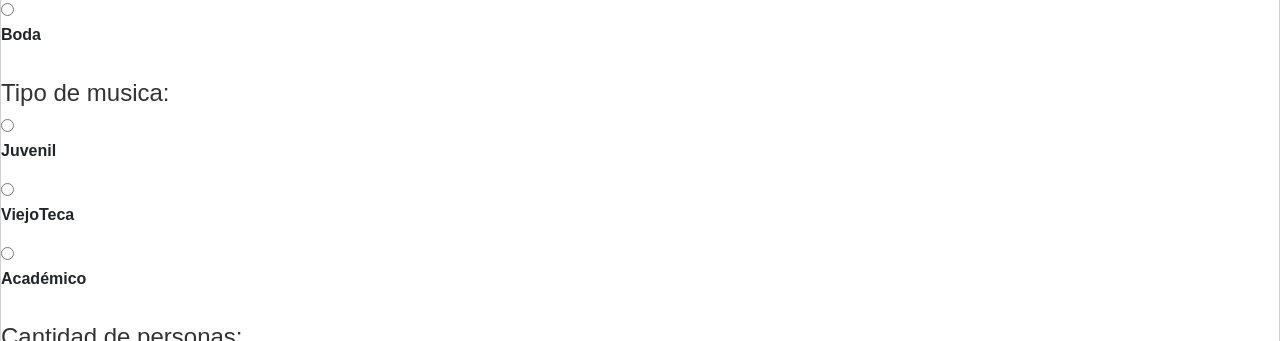
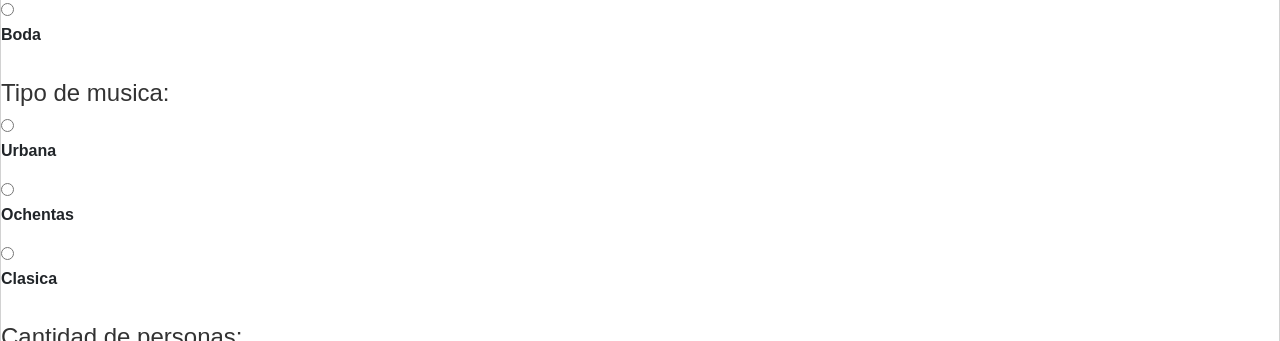
Before and after one commit to SantiagoNeira21/mievento, a React (Create React App) app: page /Reservas in a window 1280 px wide. Shown: the part 840-1181 px from the top of the page. Built offline with nearby package versions, Linux system fonts and the light colour scheme; a web font is replaced by a local one.

Commit message:
Formulario reservas

```diff
--- a/src/Screens/Reservas.js
+++ b/src/Screens/Reservas.js
@@ -82,7 +82,7 @@ export default function Reservas() {
         horaFin: endTime || "23:00",
         capacidadMaxima: numPeople ? parseInt(numPeople.split(" - ")[0]) : 0,
         tipoMusica: musicType ? musicType.toUpperCase() : "NO_SELECCIONADA",
-        tipoComida: food === "Plato basico" ? "BASICA" : food === "Plato fuerte" ? "FUERTE" : "SIN_COMIDA",
+        tipoComida: food === "Plato basico" ? "BASICO" : food === "Plato fuerte" ? "FUERTE" : "SIN_COMIDA",
       },
     };
     console.log(formData);
@@ -107,8 +107,8 @@ export default function Reservas() {
         <div>
           <input
             type="radio"
-            value="15 anios"
-            checked={eventType === '15 anios'}
+            value="quinceAnos"
+            checked={eventType === 'quinceAnos'}
             onChange={handleEventTypeChange}
           />
           <label>15 años</label>
@@ -141,29 +141,29 @@ export default function Reservas() {
         <div>
           <input
             type="radio"
+            value="Urbana"
+            checked={musicType === 'Urbana'}
+            onChange={handleMusicTypeChange}
+          />
+          <label>Urbana</label>
+        </div>
+        <div>
+          <input
+            type="radio"
+            value="Ochentas"
+            checked={musicType === 'Ochentas'}
+            onChange={handleMusicTypeChange}
+          />
+          <label>Ochentas</label>
+        </div>
+        <div>
+          <input
+            type="radio"
             value="Clasica"
             checked={musicType === 'Clasica'}
             onChange={handleMusicTypeChange}
           />
-          <label>Juvenil</label>
-        </div>
-        <div>
-          <input
-            type="radio"
-            value="Juvenil"
-            checked={musicType === 'Juvenil'}
-            onChange={handleMusicTypeChange}
-          />
-          <label>ViejoTeca</label>
-        </div>
-        <div>
-          <input
-            type="radio"
-            value="ViejoTeca"
-            checked={musicType === 'ViejoTeca'}
-            onChange={handleMusicTypeChange}
-          />
-          <label>Académico</label>
+          <label>Clasica</label>
         </div>
       </div>
 
```
